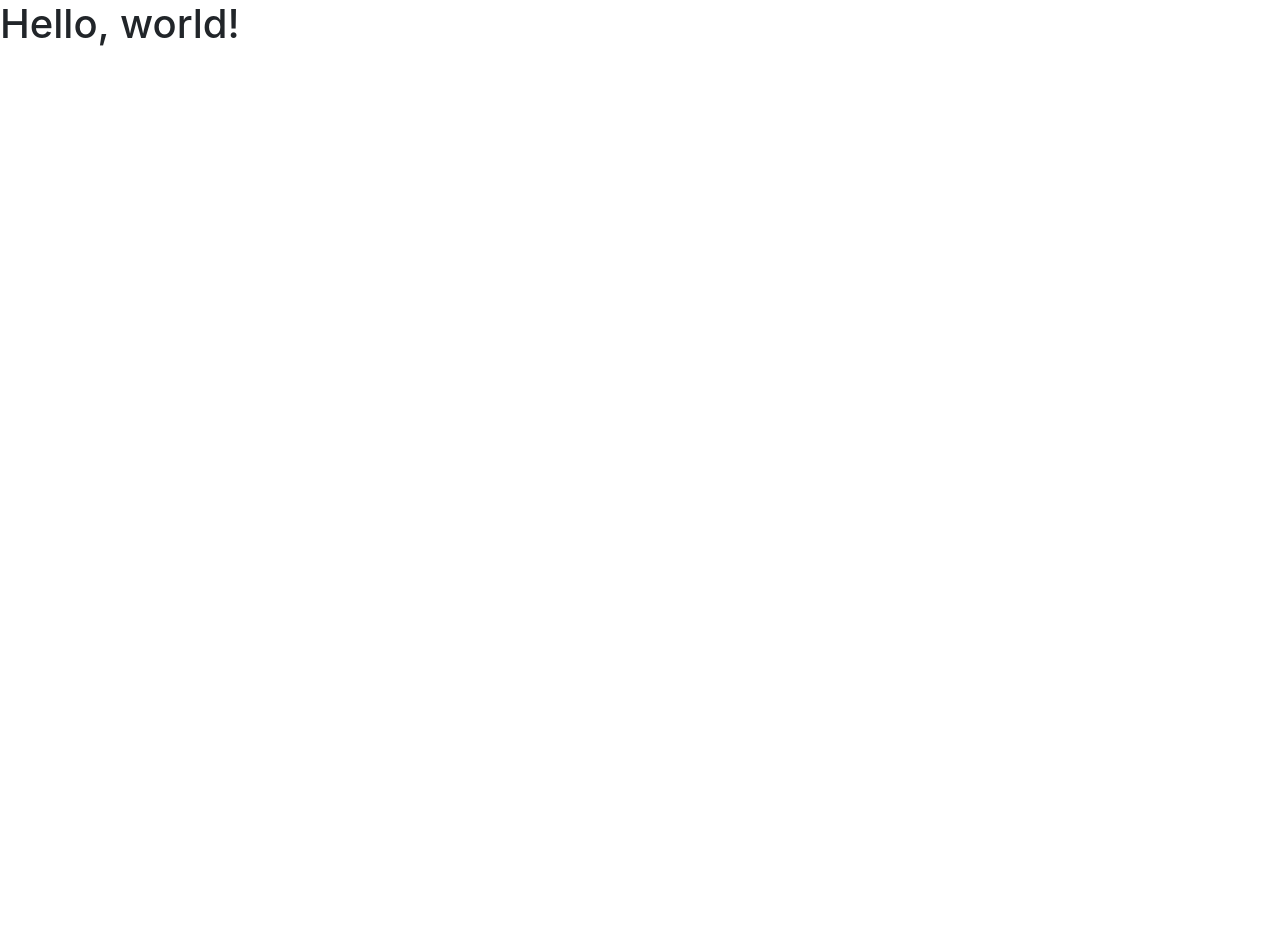
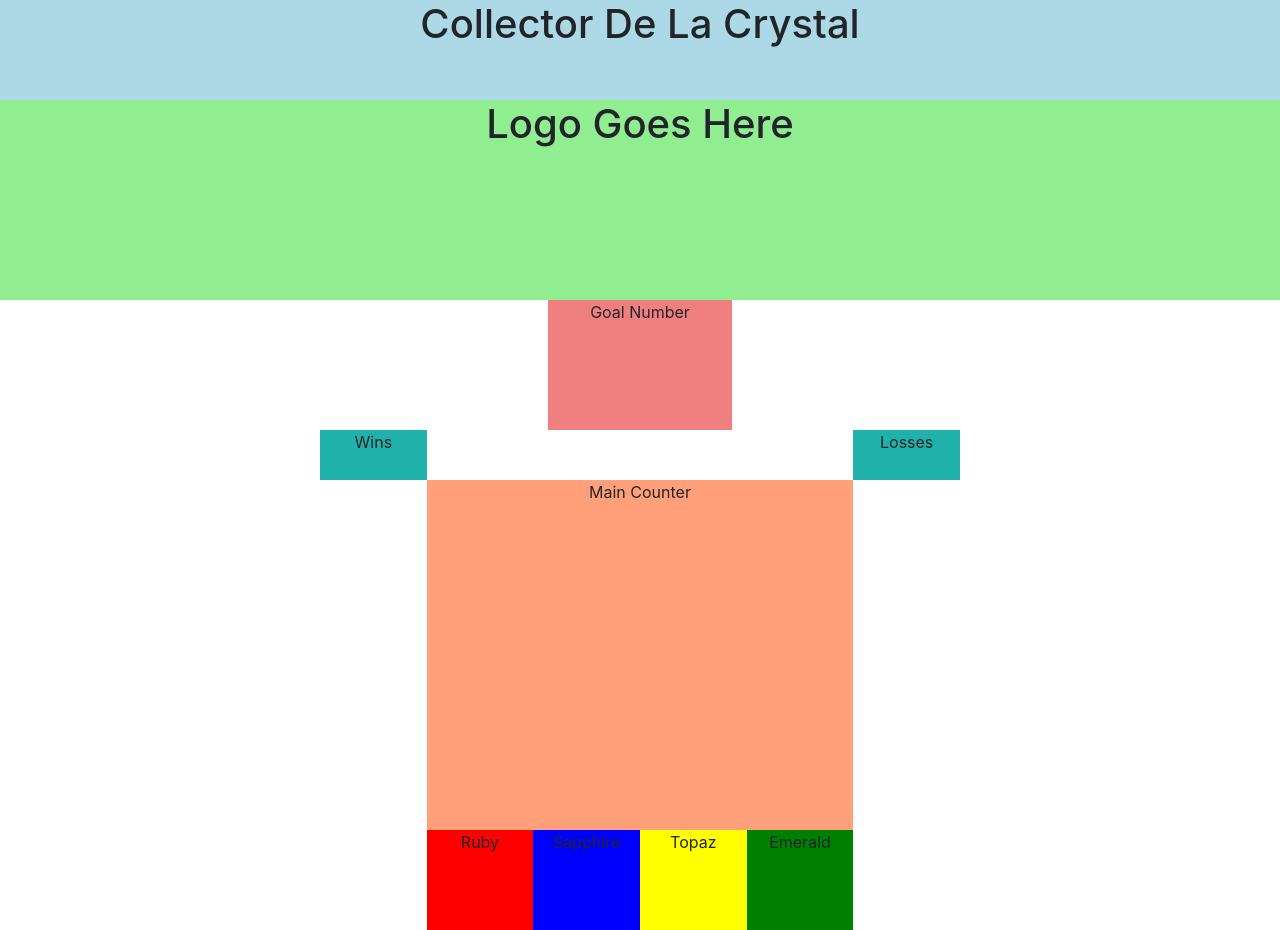
Before and after one commit to Peter-Cole1/crystalsCollector, a plain HTML site: page index.html in a window 1280 px wide. Before the commit the page ends 800 px from the top, so only its background shows below. Drawn offline with nearby package versions, Linux system fonts and the light colour scheme.

Commit message:
Added basic layout/pseudocode

```diff
--- a/assets/css/style.css
+++ b/assets/css/style.css
@@ -0,0 +1,74 @@
+/*      Everything      */
+
+.titlebar, .logo, .goalNumber, .wins, .losses, .mainCounter, .ruby, .sapphire, .topaz, .emerald
+{
+    text-align: center;
+}
+
+
+
+
+
+/*      MAIN COMPONENTS     */
+
+.titlebar
+{
+    background-color: lightblue;
+    height: 100px;
+}
+
+.logo
+{
+    background-color: lightgreen;
+    height: 200px;
+}
+
+.goalNumber
+{
+    background-color: lightcoral;
+    height: 130px;
+}
+
+.wins, .losses
+{
+    background-color: lightseagreen;
+    height: 50px;
+}
+
+.mainCounter
+{
+    background-color: lightsalmon;
+    height: 350px;
+}
+
+
+
+
+
+/*      CRYSTALS        */
+
+.ruby
+{
+    background-color: red;
+}
+
+.sapphire
+{
+    background-color: blue;
+}
+
+.topaz
+{
+    background-color: yellow;
+}
+
+.emerald
+{
+    background-color: green;
+}
+
+/*      Crystal Group       */
+.ruby, .sapphire, .topaz, .emerald
+{
+    height: 100px;
+}
--- a/index.html
+++ b/index.html
@@ -17,10 +17,64 @@
     <!-- Bootstrap CSS -->
     <link rel="stylesheet" href="https://stackpath.bootstrapcdn.com/bootstrap/4.3.1/css/bootstrap.min.css" integrity="sha384-ggOyR0iXCbMQv3Xipma34MD+dH/1fQ784/j6cY/iJTQUOhcWr7x9JvoRxT2MZw1T" crossorigin="anonymous">
 
-    <title>Hello, world!</title>
+    <title>CrystalCollector</title>
   </head>
   <body>
-    <h1>Hello, world!</h1>
+    <div class="container-fluid">
+
+
+      <!-- Title Bar -->
+      <div class="row">
+        <div class="col-lg-12 titlebar">
+            <h1>Collector De La Crystal</h1>
+        </div>
+      </div>
+
+
+      <!-- Picture Logo -->
+      <div class="row">
+        <div class="col-lg-12 logo">
+            <h1>Logo Goes Here</h1>
+        </div>
+      </div>
+
+      <!-- Goal Box-->
+      <div class="row">
+        <div class="col-lg-5 bumper"></div>
+          <div class="col-lg-2 goalBox">
+            <div class="goalNumber">Goal Number</div>
+          </div>
+        </div>
+
+      <!-- Wins and Losses -->
+      <div class="row winLoss">
+        <div class="col-lg-3 bumper"></div>
+        <div class="col-lg-1 wins">Wins</div>
+        <div class="col-lg-4 bumper"></div>
+        <div class="col-lg-1 losses">Losses</div>
+      </div>
+
+      <!-- Main Counter -->
+      <div class="row">
+        <div class="col-lg-4 bumper"></div>
+        <div class="col-lg-4 mainCounter">Main Counter</div>
+      </div>
+
+      <!-- Crystals -->
+      <div class="row">
+          <div class="col-lg-4 bumper"></div>
+          <div class="col-lg-1 ruby">Ruby</div>
+          <div class="col-lg-1 sapphire">Sapphire</div>
+          <div class="col-lg-1 topaz">Topaz</div>
+          <div class="col-lg-1 emerald">Emerald</div>
+      </div>
+
+
+
+    </div>
+
+
+
 
     <!-- Optional JavaScript -->
     <!-- jQuery first, then Popper.js, then Bootstrap JS -->
```
Also changed, not shown: assets/js/game.js (+38 -0 lines).
